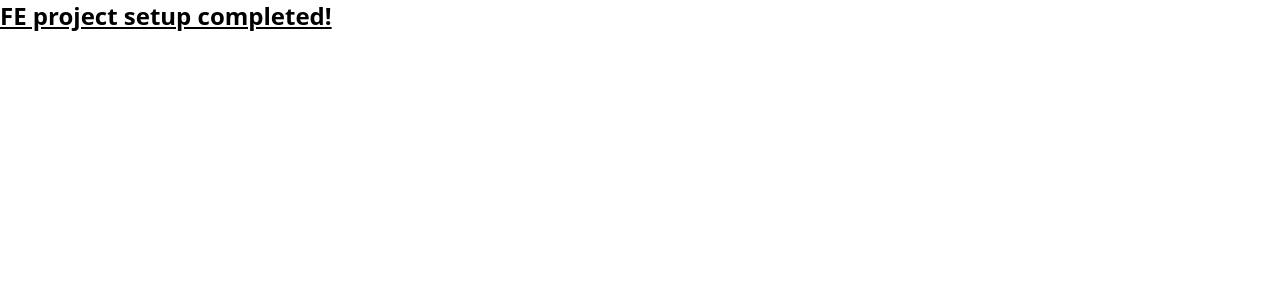
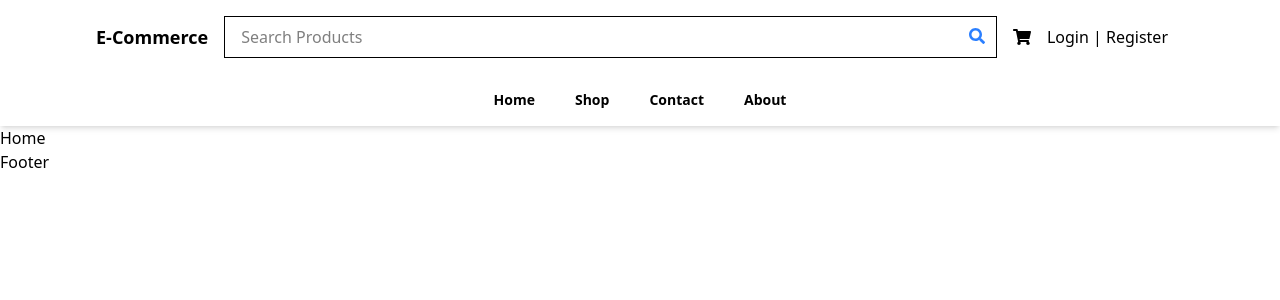
Before and after one commit to ilBolz/Front_End_Programming_Project, a React (Vite) app: page / in a window 1280 px wide. Shown: the top 300 px of the page. Built offline with nearby package versions, Linux system fonts and the light colour scheme.

Commit message:
Navbar implementation

```diff
--- a/src/App.jsx
+++ b/src/App.jsx
@@ -1,10 +1,17 @@
 import { BrowserRouter, Routes, Route } from "react-router-dom";
+import Navbar from "./components/Navbar";
+import Footer from "./components/Footer";
+import Home from "./pages/Home";
 
 function App() {
   return (
-    <>
-      <h1 class="text-2xl font-bold underline">FE project setup completed!</h1>
-    </>
+    <BrowserRouter>
+      <Navbar />
+      <Routes>
+        <Route path="/" element={<Home />}></Route>
+      </Routes>
+      <Footer />
+    </BrowserRouter>
   );
 }
 
--- /dev/null
+++ b/src/assets/mockData.jsx
@@ -0,0 +1,10 @@
+export const Categories = [
+  "Shoes",
+  "Bags",
+  "Hats",
+  "Accessories",
+  "Watches",
+  "Sunglasses",
+  "Belts",
+  "Scarves",
+];
--- /dev/null
+++ b/src/components/Footer.jsx
@@ -0,0 +1,7 @@
+import React from "react";
+
+const Footer = () => {
+  return <div>Footer</div>;
+};
+
+export default Footer;
--- /dev/null
+++ b/src/components/Navbar.jsx
@@ -0,0 +1,50 @@
+import React from "react";
+import { FaSearch, FaShoppingCart, FaUser } from "react-icons/fa";
+import { Link } from "react-router-dom";
+
+const Navbar = () => {
+  return (
+    <nav className="bg-white shadow-md">
+      <div className="container mx-auto px-4 md:px-16 lg:px-24 py-4 flex justify-between items-center">
+        <div className="text-lg font-bold">
+          <Link to="/">E-Commerce</Link>
+        </div>
+        <div className="relative flex-1 mx-4">
+          <form>
+            <input
+              type="text"
+              placeholder="Search Products"
+              className="w-full border py-2 px-4"
+            />
+            <FaSearch className="absolute top-3 right-3 text-blue-500"></FaSearch>
+          </form>
+        </div>
+        <div className="flex items-center space-x-4">
+          <Link to="/cart">
+            <FaShoppingCart className="text-lg" />
+          </Link>
+          <button className="hidden md:block">Login | Register</button>
+          <button className="block md:hidden">
+            <FaUser />
+          </button>
+        </div>
+      </div>
+      <div className="flex items-center justify-center space-x-10 py-4 text-sm font-bold">
+        <Link to="/" className="hover:underline">
+          Home
+        </Link>
+        <Link to="/" className="hover:underline">
+          Shop
+        </Link>
+        <Link to="/" className="hover:underline">
+          Contact
+        </Link>
+        <Link to="/" className="hover:underline">
+          About
+        </Link>
+      </div>
+    </nav>
+  );
+};
+
+export default Navbar;
--- /dev/null
+++ b/src/pages/Home.jsx
@@ -0,0 +1,7 @@
+import React from "react";
+
+const Home = () => {
+  return <div>Home</div>;
+};
+
+export default Home;
```
